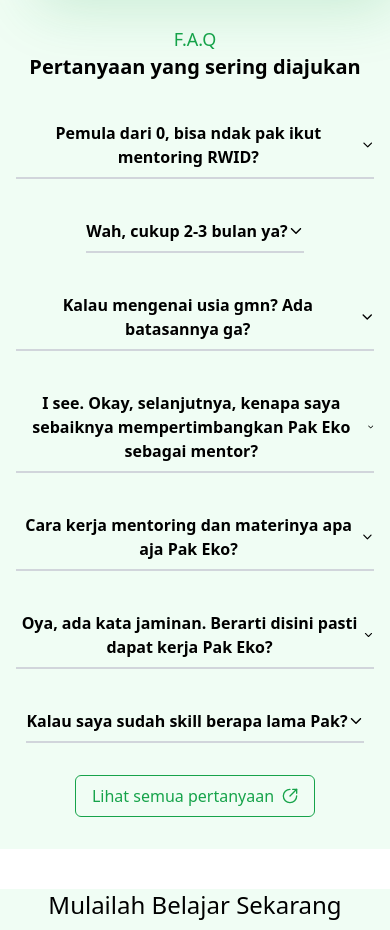
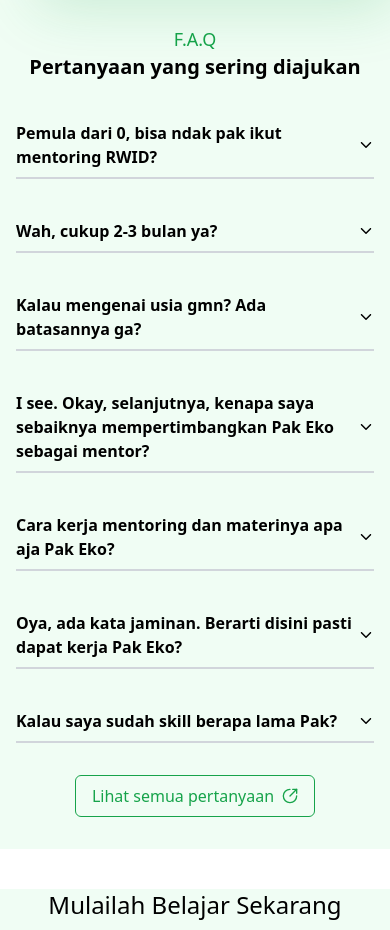
Before and after one commit to rendipurnomo/RWID, a React (Vite) app: page / in a window 390 px wide. Shown: the part 2320-3250 px from the top of the page. Built offline with nearby package versions, Linux system fonts and the light colour scheme; a web font is replaced by a local one.

Commit message:
edit flexbox faq and loading section

```diff
--- a/src/components/FAQ/FaQ.jsx
+++ b/src/components/FAQ/FaQ.jsx
@@ -39,13 +39,15 @@
     <>
       <button
         onClick={handleClick}
-        className="md:w-3/4 flex justify-between items-center border-b-2 border-gray-300 pb-2 mt-10 bg-green-50">
-        <p className='text-md font-semibold'>{question}</p>
+        className="md:w-3/4 w-full flex justify-between items-center border-b-2 border-gray-300 pb-2 mt-10 bg-green-50">
+        <p className='text-md text-left font-semibold'>{question}</p>
+        <div>
         <IoIosArrowDown
-          className={`transition-all duration-300 ease-in-out ${rotate}`}
+          className={`transition-all duration-300 ease-in-out w-4 h-4 ${rotate}`}
         />
+        </div>
       </button>
-      <div className={`${show} md:w-3/4`}>
+      <div className={`${show} md:w-3/4 w-full`}>
         <p className="text-gray-600 text-left mt-3">{answer}</p>
       </div>
     </>
--- a/src/pages/Loading.jsx
+++ b/src/pages/Loading.jsx
@@ -4,8 +4,9 @@
   return (
     <>
       <div className="h-screen w-full bg-gray-700 absolute z-30 top-0 left-0">
-        <div className="flex justify-center items-center h-screen flex-col gap-5">
-          <h1 className="text-5xl font-bold text-white">
+        <div className="flex justify-center items-center h-screen flex-col gap-5 px-3">
+          <p className='text-xl font-semibold text-white px-8 py-2 shadow-main rounded-full'>Welcome to</p>
+          <h1 className="text-5xl font-bold text-white text-center">
             Remote Worker Indonesia
           </h1>
           <div className="relative w-48 h-48 bg-transparent rounded-full border-2 border-slate-400 shadow-loader_1 flex justify-center items-center overflow-hidden before:content-[''] before:absolute before:border-dashed before:border-slate-400 before:inset-5 before:rounded-full before:border-2 before:bg-transparent before:shadow-loader_2 after:content-none after:absolute after:w-12 after:h-12 after:border-dashed  after:border-slate-400 after:rounded-full after:border-2 after:shadow-loader_2">
```
